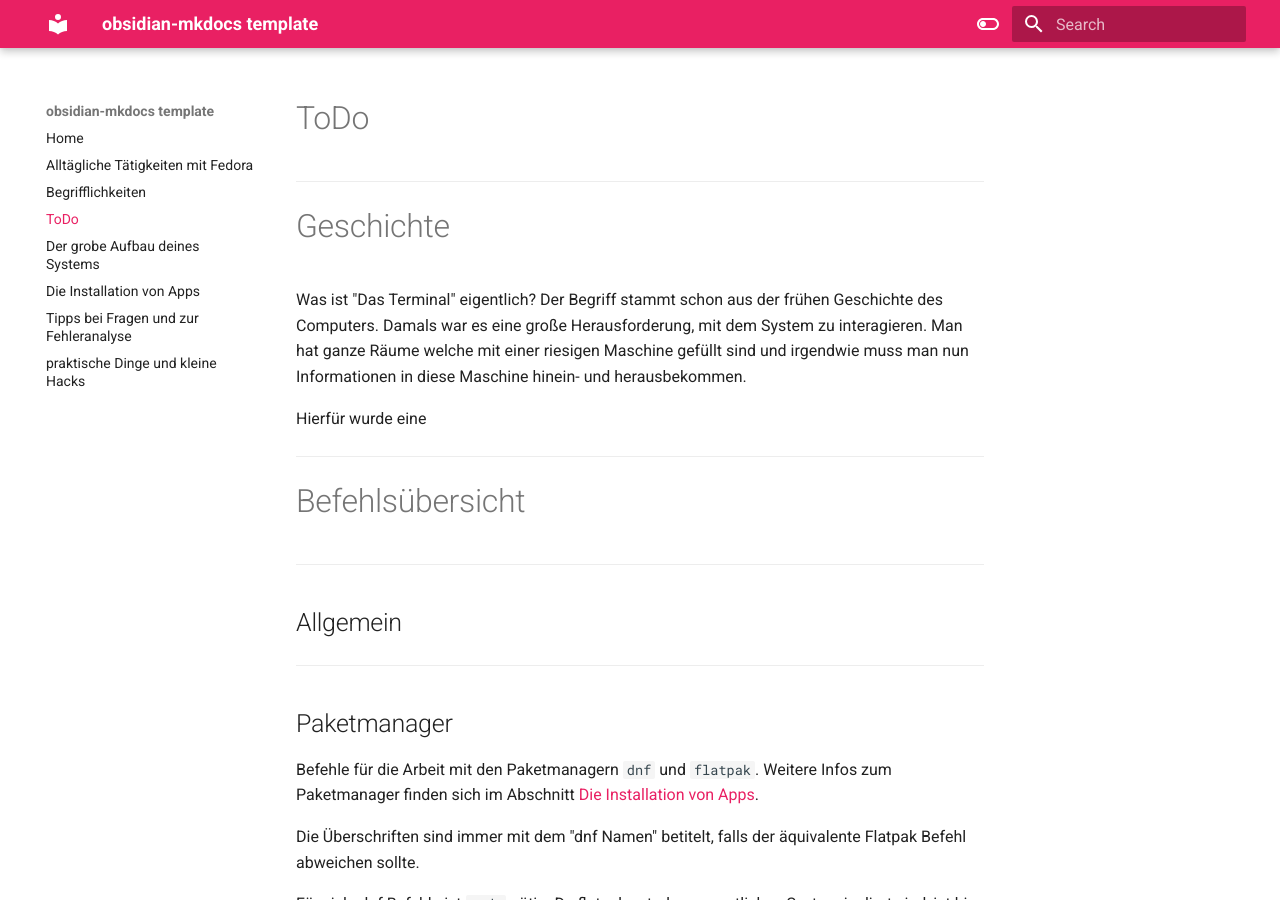
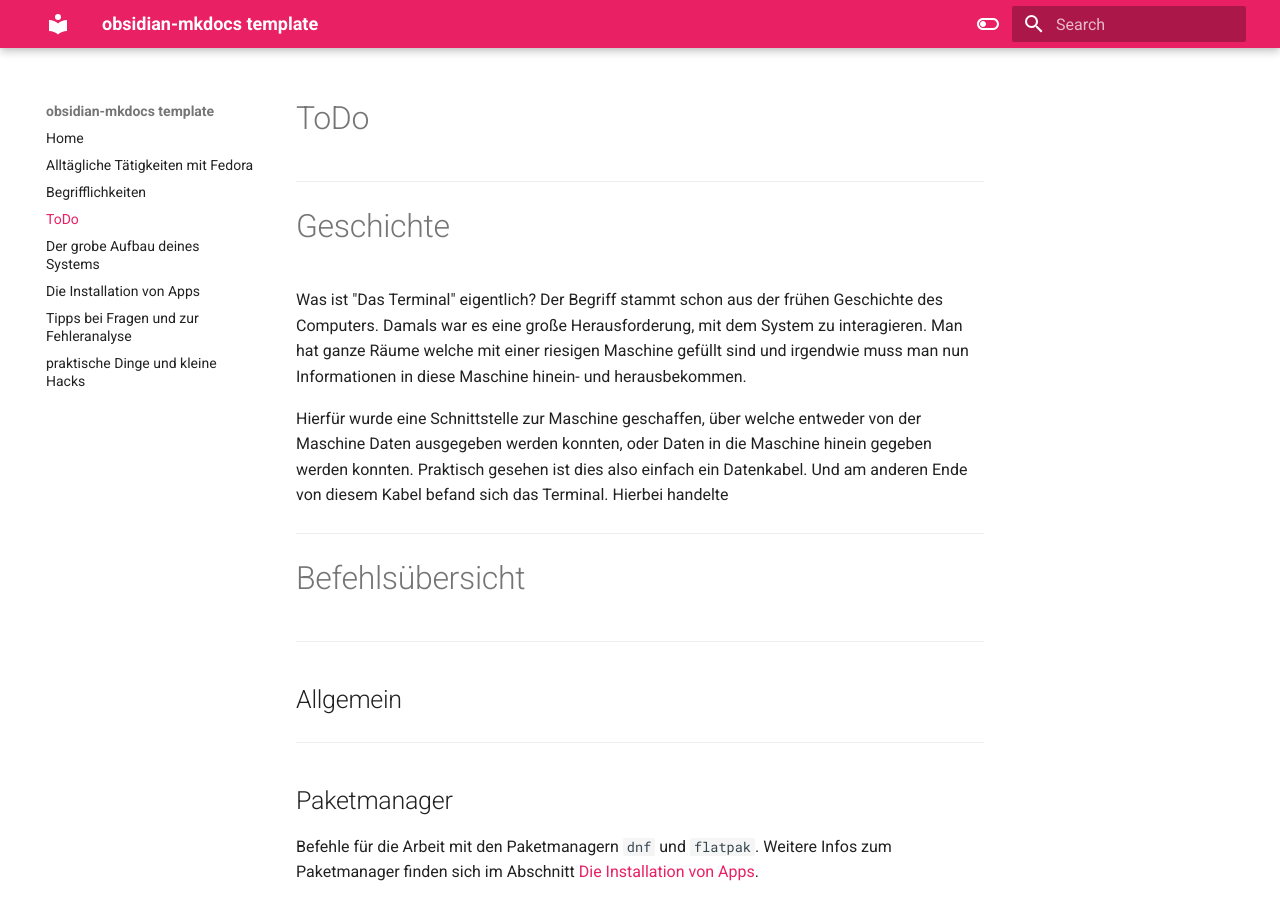
Before and after one commit to Tecipry/Handbuch-fedoraKDE, an MkDocs documentation site: the page built from docs/Das Terminal.md, in a window 1280 px wide and 900 px high. Built offline with MkDocs 1.6.1 and Material for MkDocs 9.7.7, drawn with Linux system fonts in a browser that asks for light colours.

Commit message:
backup from:  20-12-2025 13:00:13

```diff
--- a/docs/Das Terminal.md
+++ b/docs/Das Terminal.md
@@ -5,7 +5,7 @@
 
 Was ist "Das Terminal" eigentlich? Der Begriff stammt schon aus der frühen Geschichte des Computers. Damals war es eine große Herausforderung, mit dem System zu interagieren. Man hat ganze Räume welche mit einer riesigen Maschine gefüllt sind und irgendwie muss man nun Informationen in diese Maschine hinein- und herausbekommen.
 
-Hierfür wurde eine
+Hierfür wurde eine Schnittstelle zur Maschine geschaffen, über welche entweder von der Maschine Daten ausgegeben werden konnten, oder Daten in die Maschine hinein gegeben werden konnten. Praktisch gesehen ist dies also einfach ein Datenkabel. Und am anderen Ende von diesem Kabel befand sich das Terminal. Hierbei handelte
 
 ---
 # Befehlsübersicht
```
